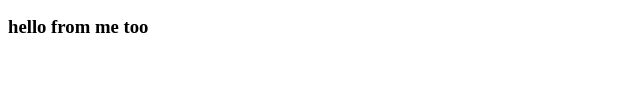
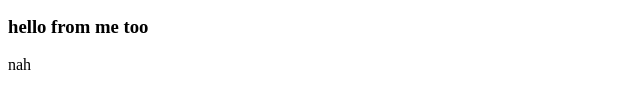
Before and after one commit to lazyninja4ever/githubTest, a plain HTML site: page index.html in a window 1280 px wide. Shown: the part 314-422 px from the top of the page, 0-640 px from the left. Drawn offline with Linux system fonts and the light colour scheme.

Commit message:
Update index.html

```diff
--- a/index.html
+++ b/index.html
@@ -14,6 +14,6 @@
 	<p>fbfskf ff</p>
 	<button>click this too!</button>
 	<h3>hello from me too</h3>
-
+	<p>nah</p>
 </body>
 </html>
```
